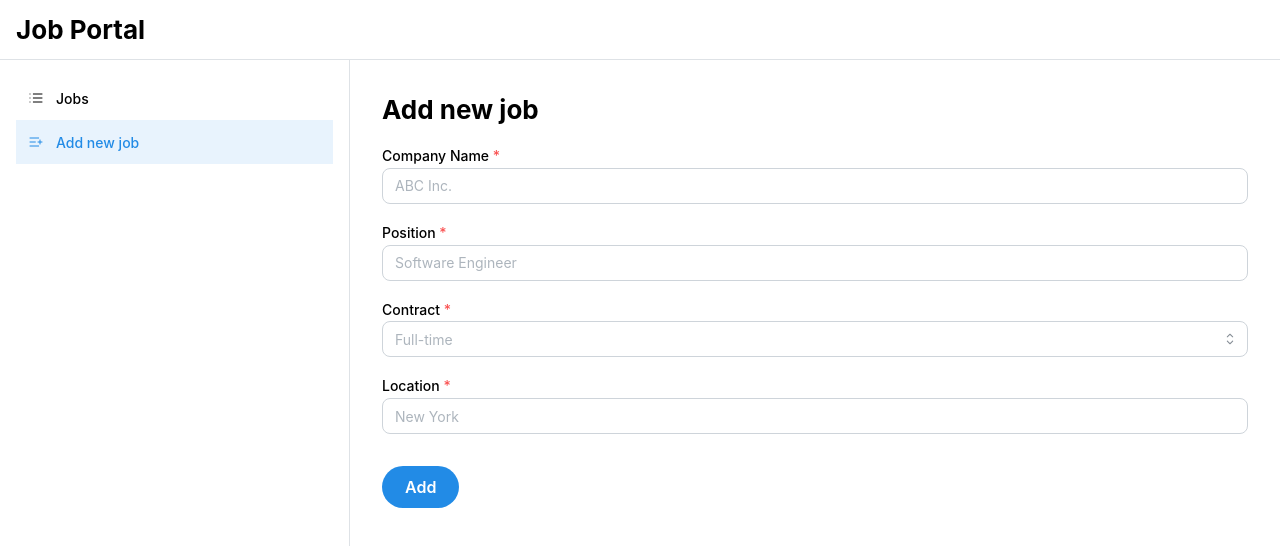
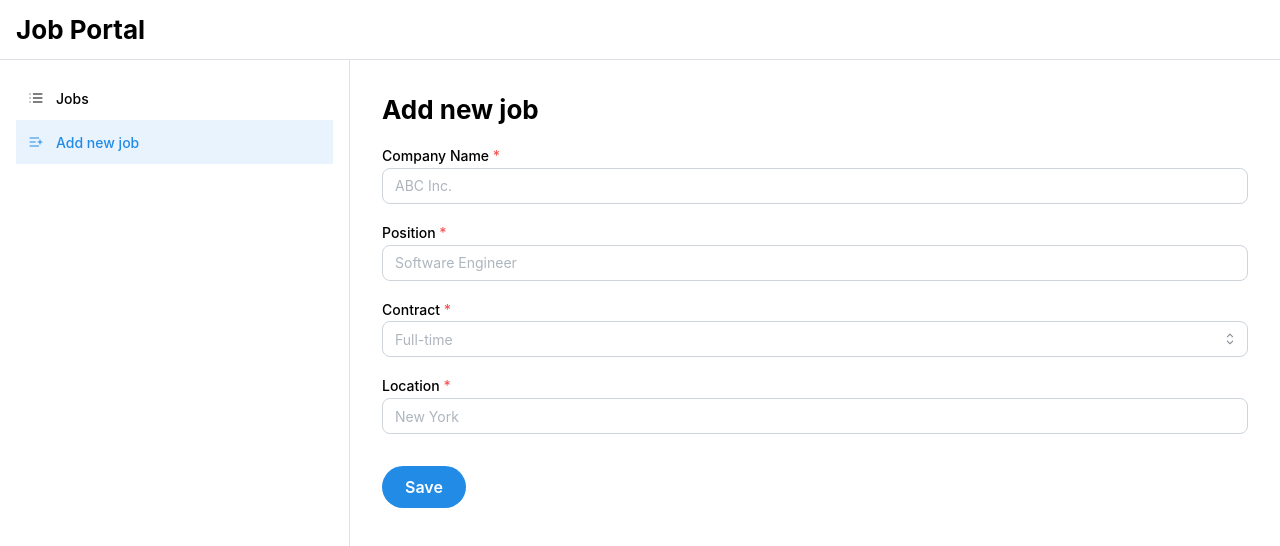
Before and after one commit to Ripon876/job-portal-frontend, a React (Vite) app: page /dashboard/jobs/add in a window 1280 px wide. Shown: the top 546 px of the page. Built offline with nearby package versions, Linux system fonts and the light colour scheme.

Commit message:
refactor: extract job form into reusable JobForm component and integrate it into AddJob page

```diff
--- /dev/null
+++ b/src/components/forms/JobForm.tsx
@@ -0,0 +1,87 @@
+import { Button, Group, Select, Stack, TextInput } from "@mantine/core";
+import { useForm } from "@mantine/form";
+
+type FormValues = {
+  companyName: string;
+  position: string;
+  contract: string;
+  location: string;
+};
+
+type JobFormProps = {
+  initialValues: FormValues;
+  handleSubmit: (values: FormValues) => void;
+};
+
+const JobForm = ({ initialValues, handleSubmit }: JobFormProps) => {
+  const { values, errors, setFieldValue, onSubmit } = useForm<FormValues>({
+    initialValues,
+    validate: {
+      companyName: (val) => (!val ? "Company name is required" : null),
+      position: (val) => (!val ? "Position is required" : null),
+      contract: (val) => (!val ? "Contract is required" : null),
+      location: (val) => (!val ? "Location is required" : null),
+    },
+  });
+
+  return (
+    <form onSubmit={onSubmit(handleSubmit)}>
+      <Stack>
+        <TextInput
+          required
+          label="Company Name"
+          placeholder="ABC Inc."
+          value={values.companyName}
+          onChange={(event) =>
+            setFieldValue("companyName", event.currentTarget.value)
+          }
+          error={errors.companyName}
+          radius="md"
+        />
+
+        <TextInput
+          required
+          label="Position"
+          placeholder="Software Engineer"
+          value={values.position}
+          onChange={(event) =>
+            setFieldValue("position", event.currentTarget.value)
+          }
+          error={errors.position}
+          radius="md"
+        />
+
+        <Select
+          required
+          label="Contract"
+          placeholder="Full-time"
+          data={["Full-time", "Part-time"]}
+          value={values.contract}
+          onChange={(value) => setFieldValue("contract", value || "")}
+          error={errors.contract}
+          radius="md"
+        />
+
+        <TextInput
+          required
+          label="Location"
+          placeholder="New York"
+          value={values.location}
+          onChange={(event) =>
+            setFieldValue("location", event.currentTarget.value)
+          }
+          error={errors.location}
+          radius="md"
+        />
+      </Stack>
+
+      <Group justify="space-between" mt="xl">
+        <Button type="submit" radius="xl" size="md">
+          Save
+        </Button>
+      </Group>
+    </form>
+  );
+};
+
+export default JobForm;
--- a/src/pages/dashboard/admin/AddJob.tsx
+++ b/src/pages/dashboard/admin/AddJob.tsx
@@ -1,13 +1,5 @@
-import {
-  Box,
-  Button,
-  Group,
-  Select,
-  Stack,
-  TextInput,
-  Title,
-} from "@mantine/core";
-import { useForm } from "@mantine/form";
+import { Box, Title } from "@mantine/core";
+import JobForm from "@/components/forms/JobForm";
 
 type Props = {};
 type FormValues = {
@@ -18,23 +10,15 @@ type FormValues = {
 };
 
 const AddJob = ({}: Props) => {
-  const { values, errors, onSubmit, setFieldValue } = useForm<FormValues>({
-    initialValues: {
-      companyName: "",
-      position: "",
-      contract: "",
-      location: "",
-    },
-    validate: {
-      companyName: (val) => (!val ? "Name is required" : null),
-      position: (val) => (!val ? "Position is required" : null),
-      contract: (val) => (!val ? "Contract is required" : null),
-      location: (val) => (!val ? "Location is required" : null),
-    },
-  });
+  const initialValues = {
+    companyName: "",
+    position: "",
+    contract: "",
+    location: "",
+  };
 
   const handleSubmit = (data: FormValues) => {
-    console.log("login data", data);
+    console.log("add job data", data);
   };
 
   return (
@@ -43,63 +27,7 @@ const AddJob = ({}: Props) => {
         Add new job
       </Title>
       <Box>
-        <form onSubmit={onSubmit(handleSubmit)}>
-          <Stack>
-            <TextInput
-              required
-              label="Company Name"
-              placeholder="ABC Inc."
-              value={values.companyName}
-              onChange={(event) =>
-                setFieldValue("companyName", event.currentTarget.value)
-              }
-              error={errors.email && "Company name is required"}
-              radius="md"
-            />
-
-            <TextInput
-              required
-              label="Position"
-              placeholder="Software Engineer"
-              value={values.position}
-              onChange={(event) =>
-                setFieldValue("position", event.currentTarget.value)
-              }
-              error={errors.email && "Position is required"}
-              radius="md"
-            />
-
-            <Select
-              required
-              label="Contract"
-              placeholder="Full-time"
-              data={["Full-time", "Part-time"]}
-              value={values.contract}
-              onChange={(value) => setFieldValue("contract", value || "")}
-              error={errors.email && "Contract is required"}
-              radius="md"
-              withCheckIcon={false}
-            />
-
-            <TextInput
-              required
-              label="Location"
-              placeholder="New York"
-              value={values.location}
-              onChange={(event) =>
-                setFieldValue("location", event.currentTarget.value)
-              }
-              error={errors.email && "Location is required"}
-              radius="md"
-            />
-          </Stack>
-
-          <Group justify="space-between" mt="xl">
-            <Button type="submit" radius="xl" size="md">
-              Add
-            </Button>
-          </Group>
-        </form>
+        <JobForm initialValues={initialValues} handleSubmit={handleSubmit} />
       </Box>
     </Box>
   );
```
